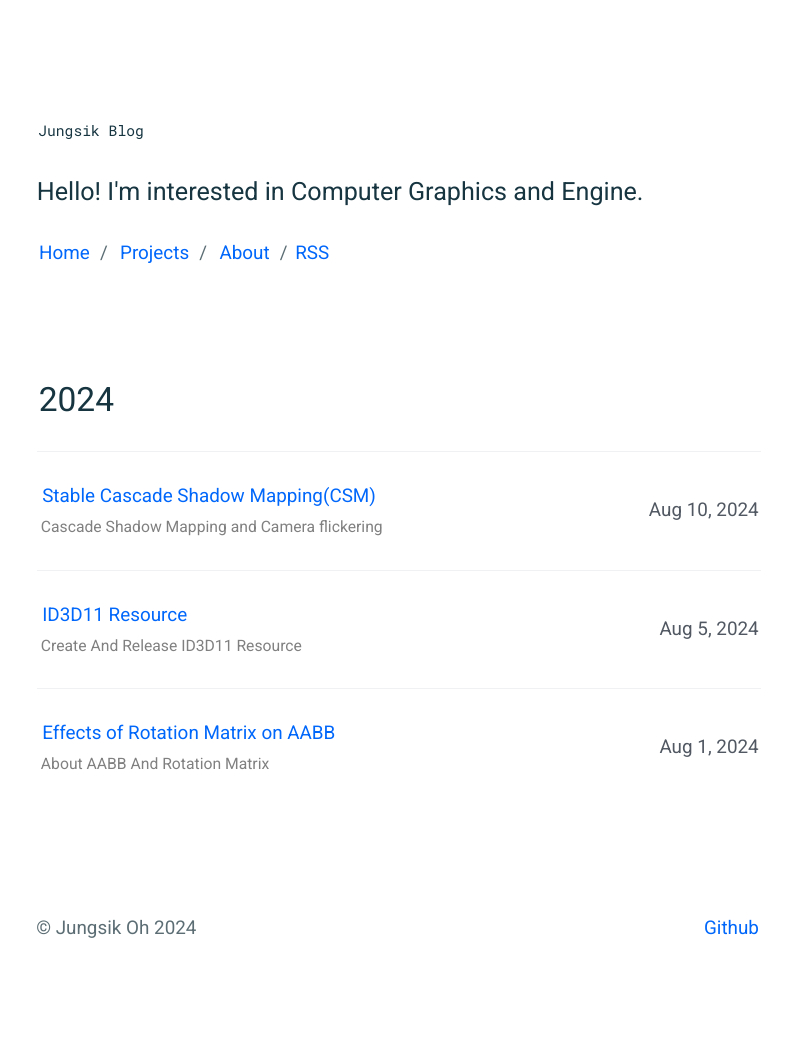
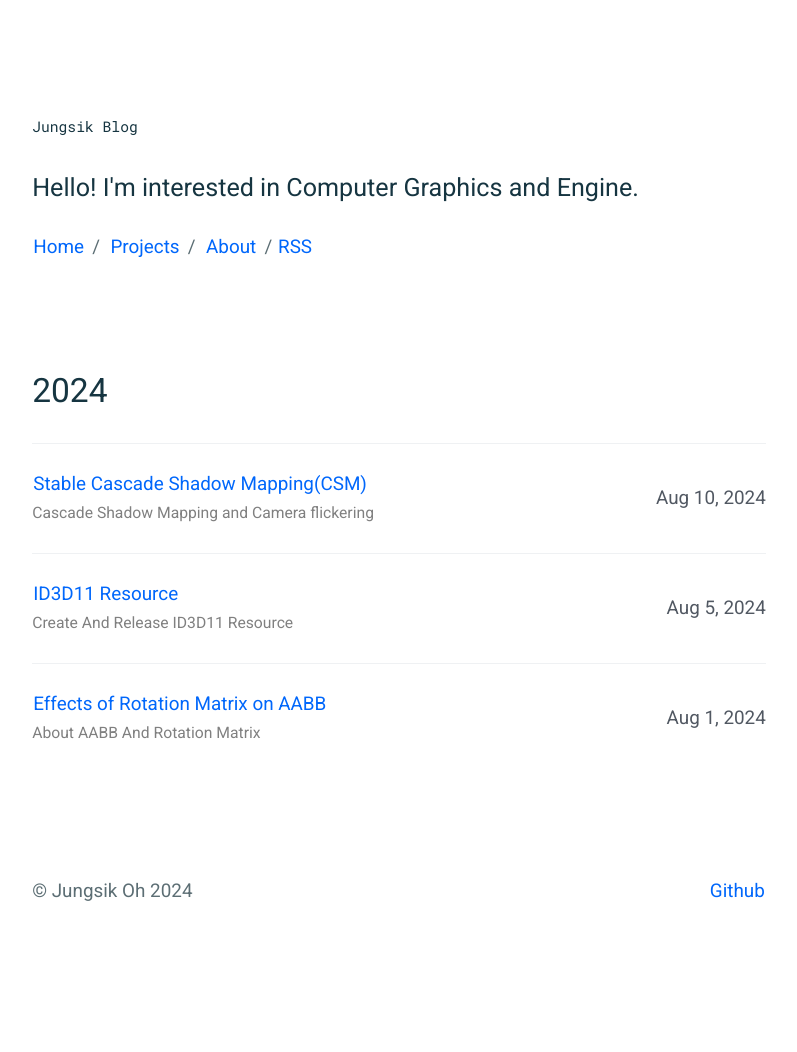
Before and after one commit to JungsikOh/jungsikoh.github.io, a Jekyll site: the page built from index.html, in a window 1280 px wide. Shown: the whole page, without its empty margins (241-1038 px from the left). Built offline with Jekyll 4.4.1, drawn with Linux system fonts in a browser that asks for light colours; after the commit the page ends 1010 px from its top, so only the background shows below that.

Commit message:
Set Global Margin 0.0em

```diff
--- a/_sass/base/_reset.scss
+++ b/_sass/base/_reset.scss
@@ -7,7 +7,7 @@
 /* Base Reset */
 
 * {
-    margin: 0.1em;
+    margin: 0;
     padding: 0;
 }
 
```
